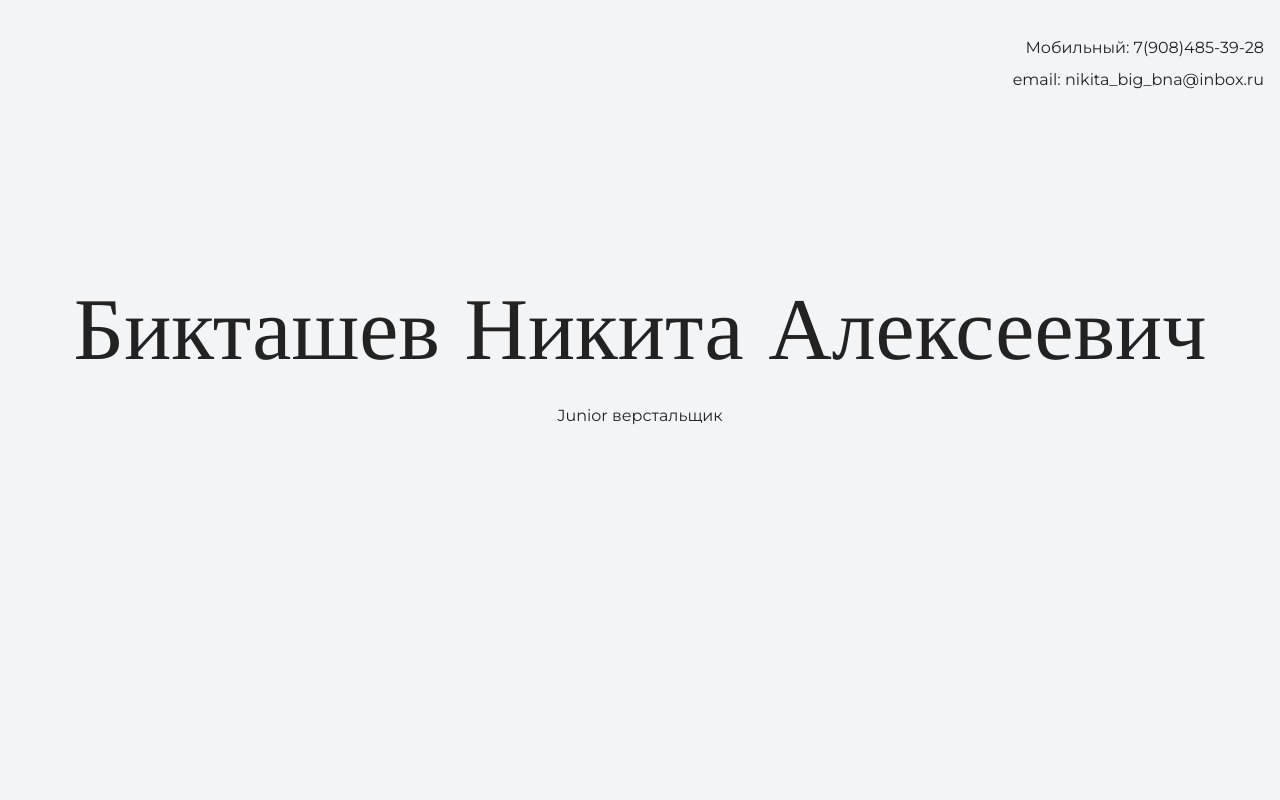
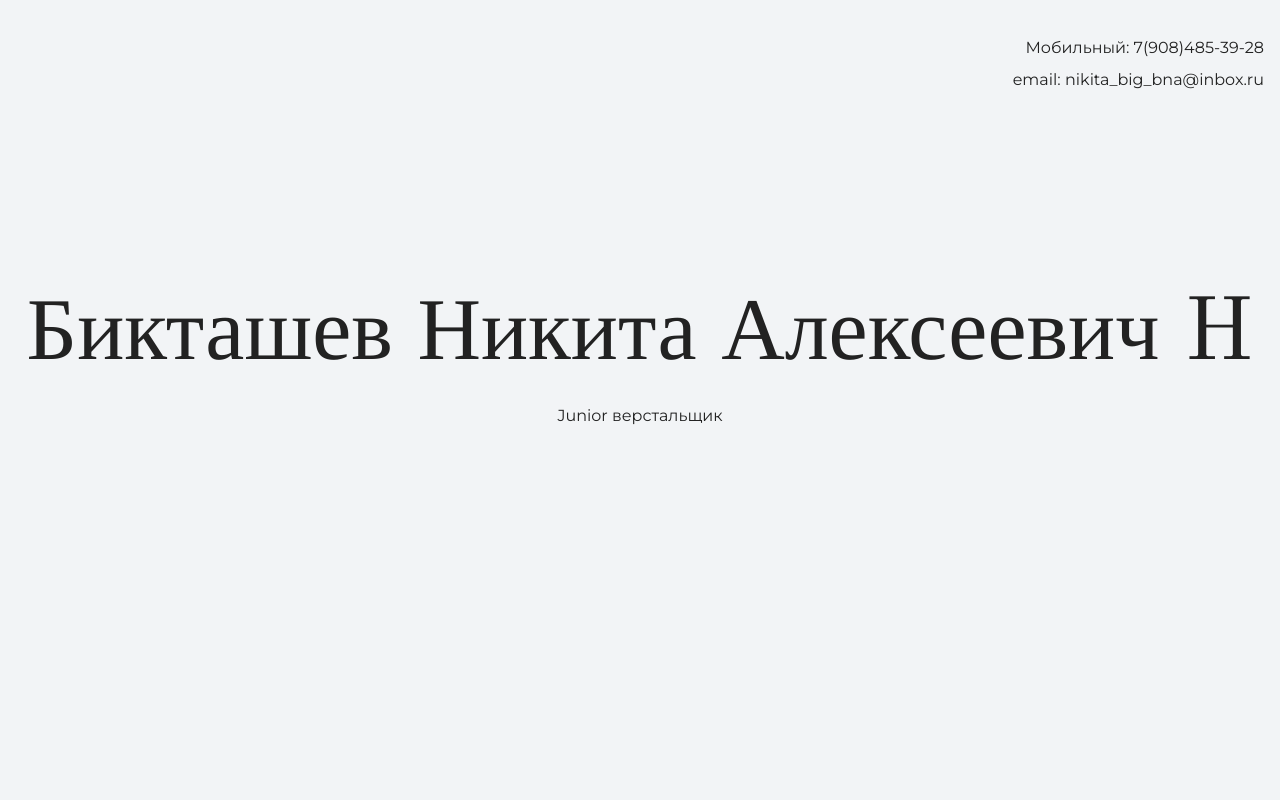
Before and after one commit to 123-nikita/my-site, a plain HTML site: page index.html in a window 1280 px wide. Shown: the top 800 px of the page. Drawn offline with nearby package versions, Linux system fonts and the light colour scheme.

Commit message:
меняет текст на главной странице

```diff
--- a/index.html
+++ b/index.html
@@ -15,7 +15,7 @@
     </header>
 
     <section class="hero-image">
-      <h1 class="heading"><div class="container">Бикташев Никита Алексеевич</div></h1>
+      <h1 class="heading"><div class="container">Бикташев Никита Алексеевич H</div></h1>
       <p><div class="container">Junior верстальщик</div></p>
     </section>
 
```
